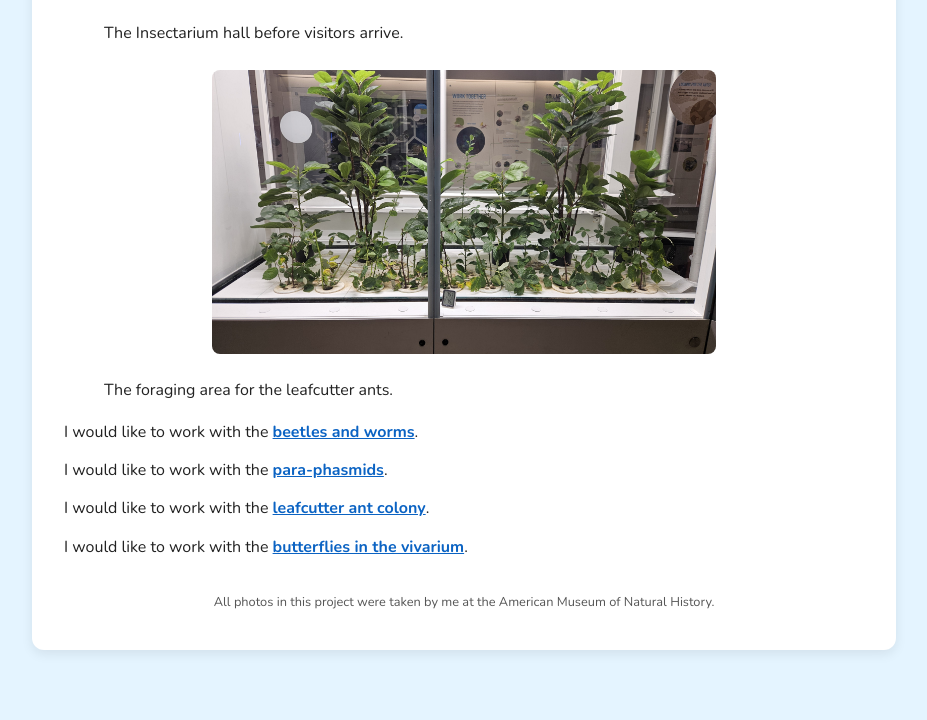
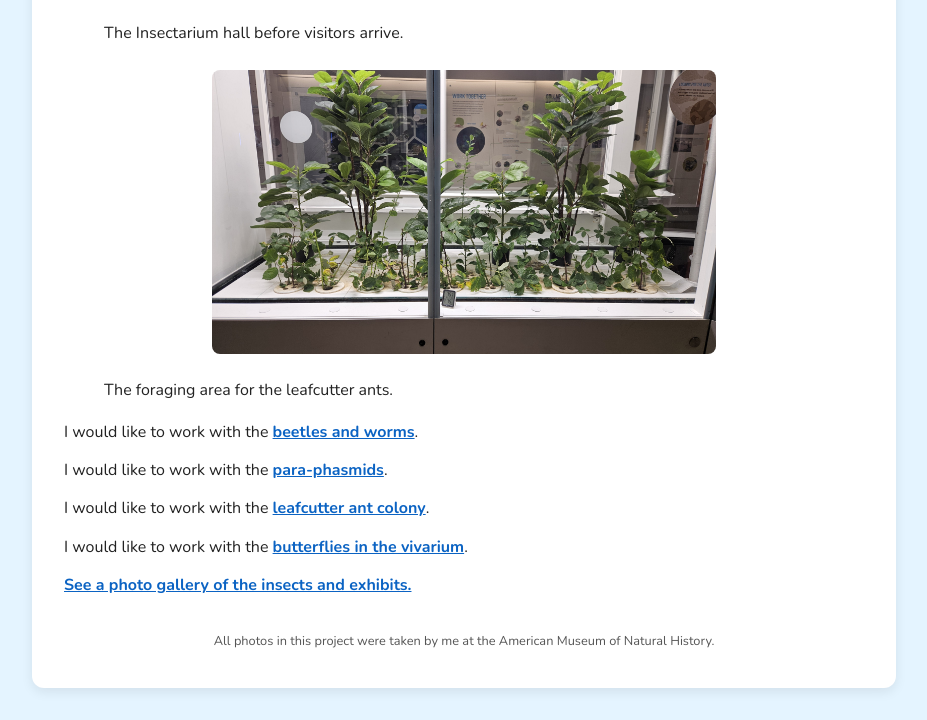
Before and after one commit to mattiascelaya/insectarium-adventure, a plain HTML site: page index.html in a window 1280 px wide. Shown: the part 540-1260 px from the top of the page, without its empty margins (176-1103 px from the left). Before the commit the page ends 1222 px from the top, so only its background shows below. Drawn offline with nearby package versions, Linux system fonts and the light colour scheme.

Commit message:
Update index.html

```diff
--- a/index.html
+++ b/index.html
@@ -41,6 +41,8 @@
   <p>I would like to work with the
     <a href="story/butterflies.html">butterflies in the vivarium</a>.</p>
 
+  <p><a href="story/gallery.html">See a photo gallery of the insects and exhibits.</a></p>
+
 <p class="credit">All photos in this project were taken by me at the American Museum of Natural History.</p>
 
 </div>
```
